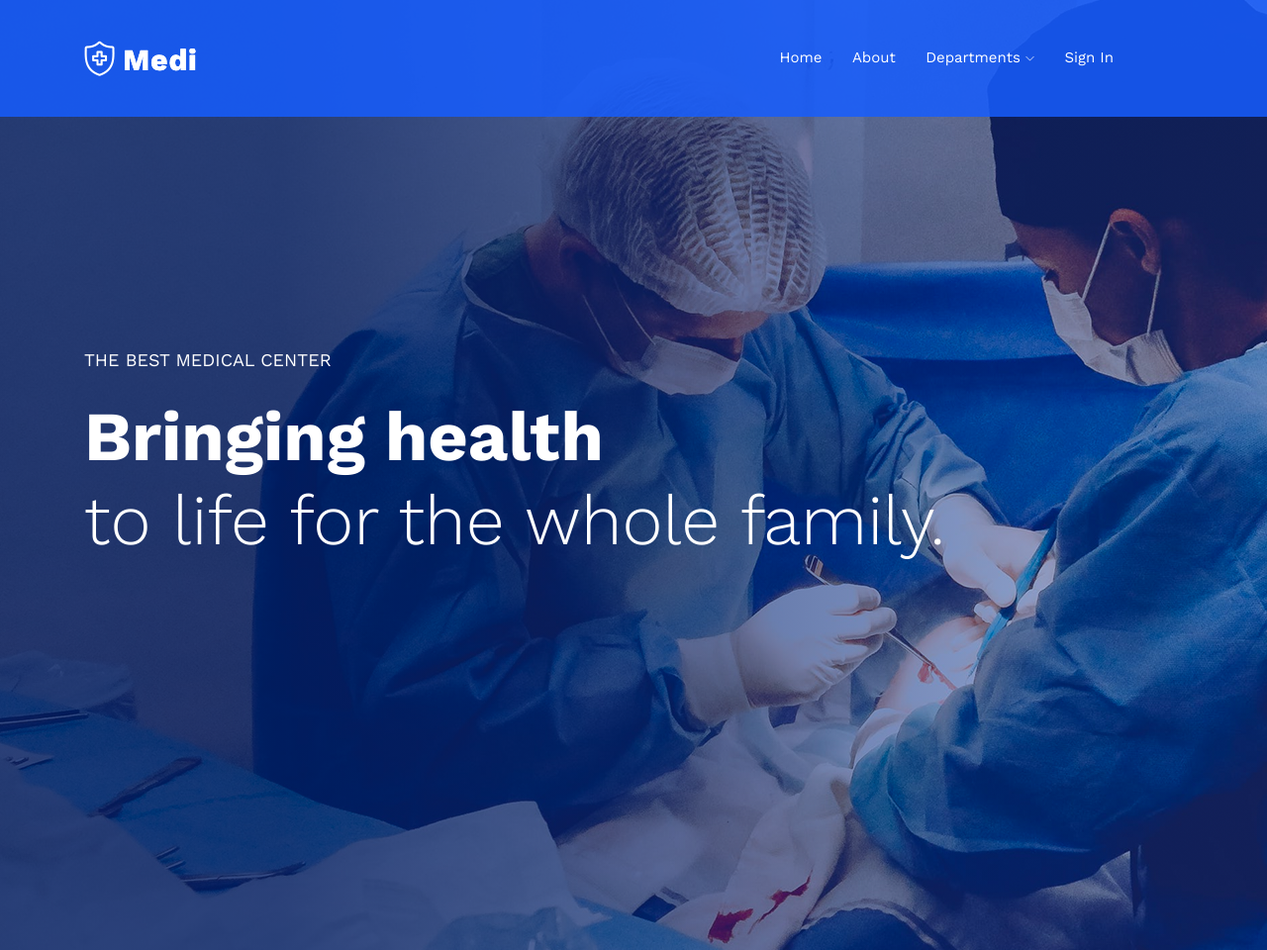
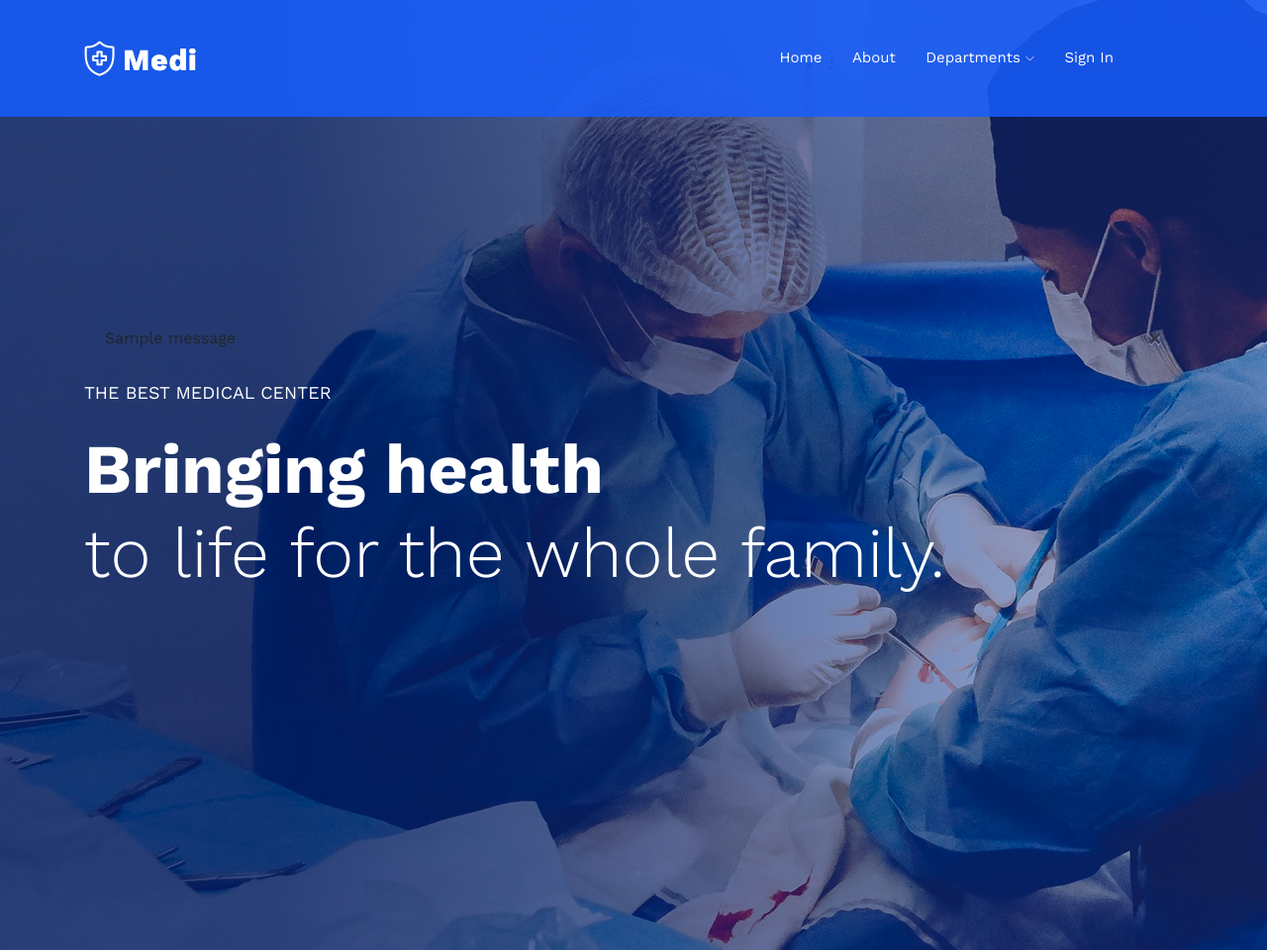
Before and after one commit to palakparmartntra/Appointment-Booking-System, a Django app: page / in a window 1280 px wide. Shown: the whole page at 99% size. Run offline with Django 3.2, Linux system fonts and the light colour scheme; tables that the repository leaves empty hold one stand-in row (values such as "Sample post"); one stand-in notice (Sample message) is shown; parts of the project's set-up code (start-up, migrations or seed data) failed here and were passed over; some libraries are stand-ins or nearby versions.

Commit message:
[ADD] for show message on login,logout,add doctor

```diff
--- a/AppointmentBookingSystem/templates/index.html
+++ b/AppointmentBookingSystem/templates/index.html
@@ -107,6 +107,14 @@
         <div class="slider_active owl-carousel">
             <div class="single_slider  d-flex align-items-center slider_bg_1 overlay">
                 <div class="container">
+                    {% for message in messages %}
+                    <div class="alert {{ message.tags }} alert-dismissible" role="alert">
+                      <button type="button" class="close" data-dismiss="alert" aria-label="Close">
+                        <span aria-hidden="true">&times;</span>
+                      </button>
+                      {{ message }}
+                    </div>
+                  {% endfor %}
                     <div class="row">
                         <div class="col-xl-12">
                             <div class="slider_text ">
```
